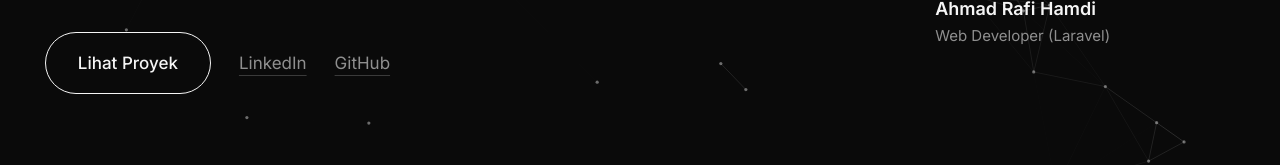
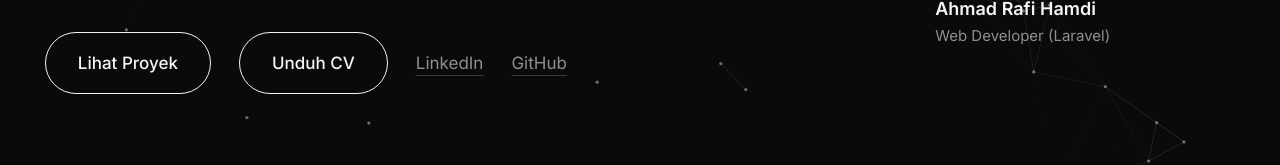
Before and after one commit to hamdirafi/Ahmad_Rafi_Hamdi, a plain HTML site: page index.html in a window 1280 px wide. Shown: the part 584-749 px from the top of the page. Drawn offline with Linux system fonts and the light colour scheme.

Commit message:
Fix CV download link in index.html

```diff
--- a/index.html
+++ b/index.html
@@ -46,6 +46,7 @@
           Laravel, dari perhitungan biaya sewa sampai pembayaran online.</p>
         <div class="aksi">
           <a class="btn" href="#proyek">Lihat Proyek</a>
+          <a class="btn" href="indexpdf">Unduh CV</.a>
           <a class="tautan" href="https://www.linkedin.com/in/ahmad-rafi-hamdi-a902a7327/">LinkedIn</a>
           <a class="tautan" href="https://github.com/hamdirafi">GitHub</a>
         </div>
```
